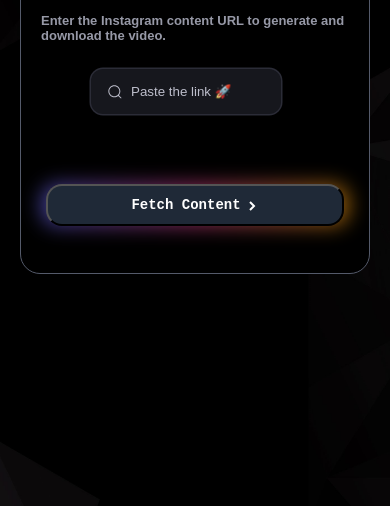
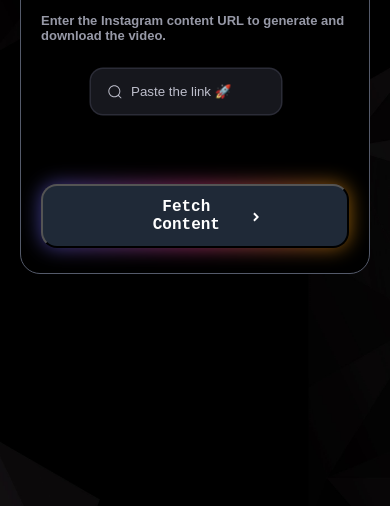
Before and after one commit to Piyush0kumar/ezSnap, a website: page index.html in a window 390 px wide. Shown: the part 338-844 px from the top of the page. Drawn offline with Linux system fonts and the light colour scheme.

Commit message:
screen issue2

```diff
--- a/styles.css
+++ b/styles.css
@@ -40,11 +40,11 @@
 @media (max-width: 768px) {
   .ContentChest {
     height: 380px;
-  .custom-button {
-     font-size: 14px;
-    padding: 11px 83px;
   }
-  }
+    .custom-button {
+      font-size: 14px;
+      padding: 11px 83px;
+    }
 }
 
 .small-text,
```
